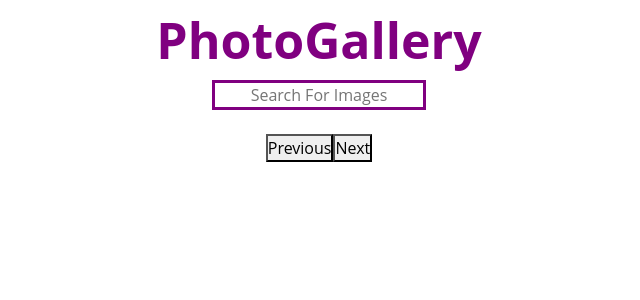
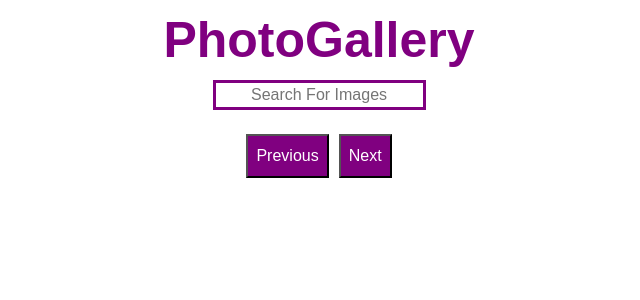
Before and after one commit to Prachee-Personal/PhotoSearch-App, a React (Create React App) app: page / in a window 1280 px wide. Shown: the top 300 px of the page, without its empty margins (321-961 px from the left). Built offline with nearby package versions, Linux system fonts and the light colour scheme; no server answers.

Commit message:
changes in css and autocomplete option is off

```diff
--- a/src/components/search/Search.js
+++ b/src/components/search/Search.js
@@ -120,15 +120,17 @@ class Search extends Component {
                     <div className="col md-12">
                         <h1 className="title">PhotoGallery</h1>
                         <center>
-                            <input className="searchbox" type="text"
+                            <input className="searchbox"
+                            type="text"
                                 placeholder="Search For Images"
+                                autocomplete="off"
                                 name="searchText"
                                 value={this.state.searchText}
                                 onChange={this.onTextChange}
                             />
                             <br />
-                            <button id="PrevButton" onClick={this.handlePageChange}>Previous</button>
-                            <button id="NextButton" onClick={this.handlePageChange}>Next</button>
+                            <button style={{backgroundColor: 'purple', color: 'white',marginRight:'5px',marginBottom:'15px',padding:"8px"}} id="PrevButton" onClick={this.handlePageChange}>Previous</button>
+                            <button style={{backgroundColor: 'purple', color: 'white',marginLeft:'5px',marginBottom:'15px',padding:"8px"}} id="NextButton" onClick={this.handlePageChange}>Next</button>
                             {this.state.images.length > 0 ? (<ImageResult images={this.state.images} />) : null}
                         </center>
                     </div>
--- a/src/components/search/style.css
+++ b/src/components/search/style.css
@@ -2,7 +2,7 @@
     margin: 0;
     padding: 0;
     box-sizing: border-box;
-    font-family:'Open Sans', 'Helvetica Neue', sans-serif;
+    font-family:sans-serif;
 }
 .title{
     display: flex;
@@ -19,7 +19,3 @@
     border:3px solid purple;
     text-align:center;
 }
-
-.PrevButton{
-    Background-color:blue;
-}
```
